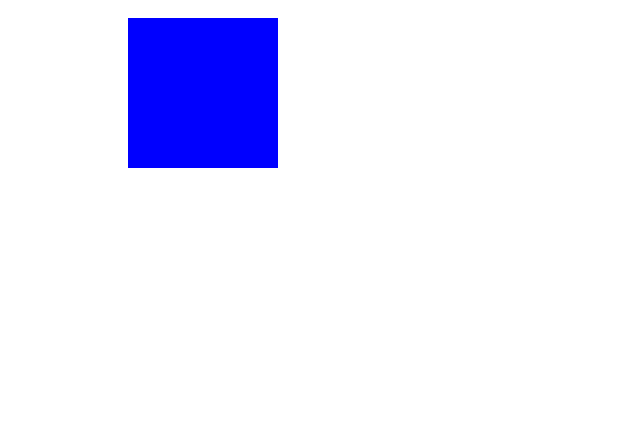
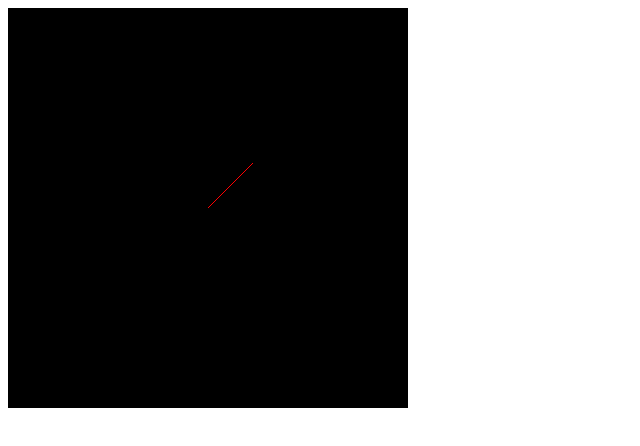
Before and after one commit to proudnhello/cse160, a plain HTML site: page src/asg0.html in a window 1280 px wide. Shown: the whole page, without its empty margins (0-640 px from the left). Drawn offline with Linux system fonts and the light colour scheme.

Commit message:
part 2 implemented

```diff
--- a/asg0.js
+++ /dev/null
@@ -1,16 +0,0 @@
-// DrawRectangle.js
-function main() {
-    // Retrieve <canvas> element                                  <- (1)
-    var canvas = document.getElementById('example');
-    if (!canvas) {
-        console.log('Failed to retrieve the <canvas> element');
-        return;
-    }
-
-    // Get the rendering context for 2DCG                          <- (2)
-    var ctx = canvas.getContext('2d');
-
-    // Draw a blue rectangle                                       <- (3)
-    ctx.fillStyle = 'rgba(0, 0, 255, 1.0)'; // Set a blue color
-    ctx.fillRect(120, 10, 150, 150); // Fill a rectangle with the color
-}
--- a/asg0.html
+++ b/src/asg0.html
@@ -2,13 +2,13 @@
   <html lang="en">
     <head>
       <meta charset="utf-8" />
-      <title>Draw a blue rectangle (canvas version)</title>
+      <title>Cool Vector Drawer</title>
     </head>
    <body onload="main()">
     <canvas id="example" width="400" height="400">
       Please use a browser that supports "canvas"
     </canvas>
     <script src="asg0.js"></script>
-    <script src="lib\cuon-matrix-cse160.js"></script>
+    <script src="../lib/cuon-matrix-cse160.js"></script>
   </body>
 </html>
--- /dev/null
+++ b/src/asg0.js
@@ -0,0 +1,35 @@
+SCALE_FACTOR = 20;
+var ctx = null;
+// DrawRectangle.js
+function main() {
+    // Retrieve <canvas> element                                  <- (1)
+    var canvas = document.getElementById('example');
+    if (!canvas) {
+        console.log('Failed to retrieve the <canvas> element');
+        return;
+    }
+
+    // Get the rendering context for 2DCG                          <- (2)
+    ctx = canvas.getContext('2d');
+
+    // Draw a blue rectangle                                       <- (3)
+    ctx.fillStyle = 'rgba(0, 0, 0, 1.0)'; // Set a blue color
+    ctx.fillRect(0, 0, canvas.width, canvas.width); // Fill a rectangle with the color
+
+    var v1 = new Vector3([2.25, 2.25, 0.0]);
+    drawVector(v1, "red")
+}
+
+function drawVector(v, color){
+    centerX = ctx.canvas.width/2;
+    centerY = ctx.canvas.height/2;
+
+    ctx.strokeStyle = color;
+
+    ctx.beginPath();
+    ctx.moveTo(centerX, centerY);
+
+    ctx.fillStyle = color;
+    ctx.lineTo(centerX + v.elements[0]*SCALE_FACTOR, centerY - v.elements[1]*SCALE_FACTOR);
+    ctx.stroke();
+}
```
